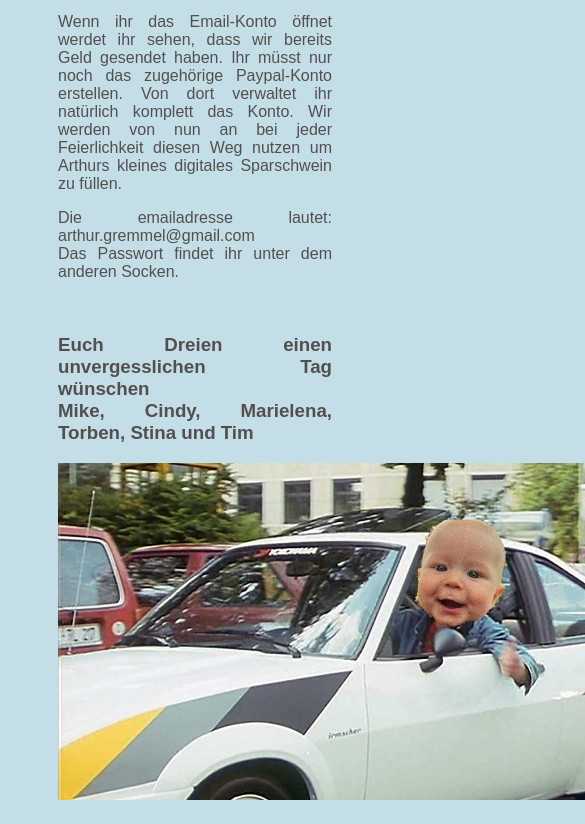
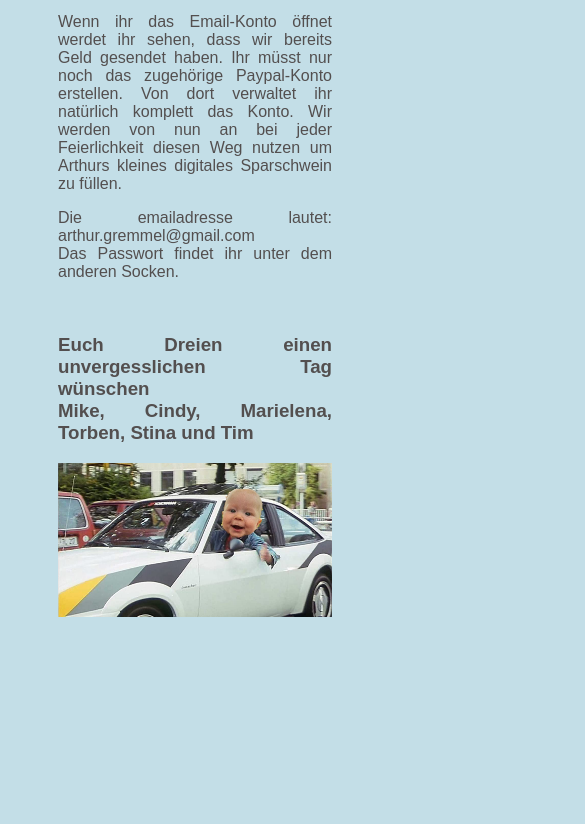
Before and after one commit to timpink/arthursbox, a plain HTML site: page index.html in a window 390 px wide. Shown: the part 1224-2048 px from the top of the page, 585 px wide, since content can reach past the window. After the commit the page ends 1865 px from the top, so only its background shows below. Drawn offline with Linux system fonts and the light colour scheme.

Commit message:
add mobile width for image

```diff
--- a/index.html
+++ b/index.html
@@ -71,7 +71,7 @@
                         Stina und Tim
                     </h3>
 
-                    <img src="arthurcar.jpg" alt="Arthur in seinem Auto" width="600" height="auto">
+                    <img src="arthurcar.jpg" alt="Arthur in seinem Auto" width="800" height="auto">
 
 
     </div>
--- a/style.css
+++ b/style.css
@@ -12,3 +12,7 @@ body {
     margin-bottom: 20px;
     text-align: justify;
 }
+
+img {
+    max-width: 100%;
+}
```
